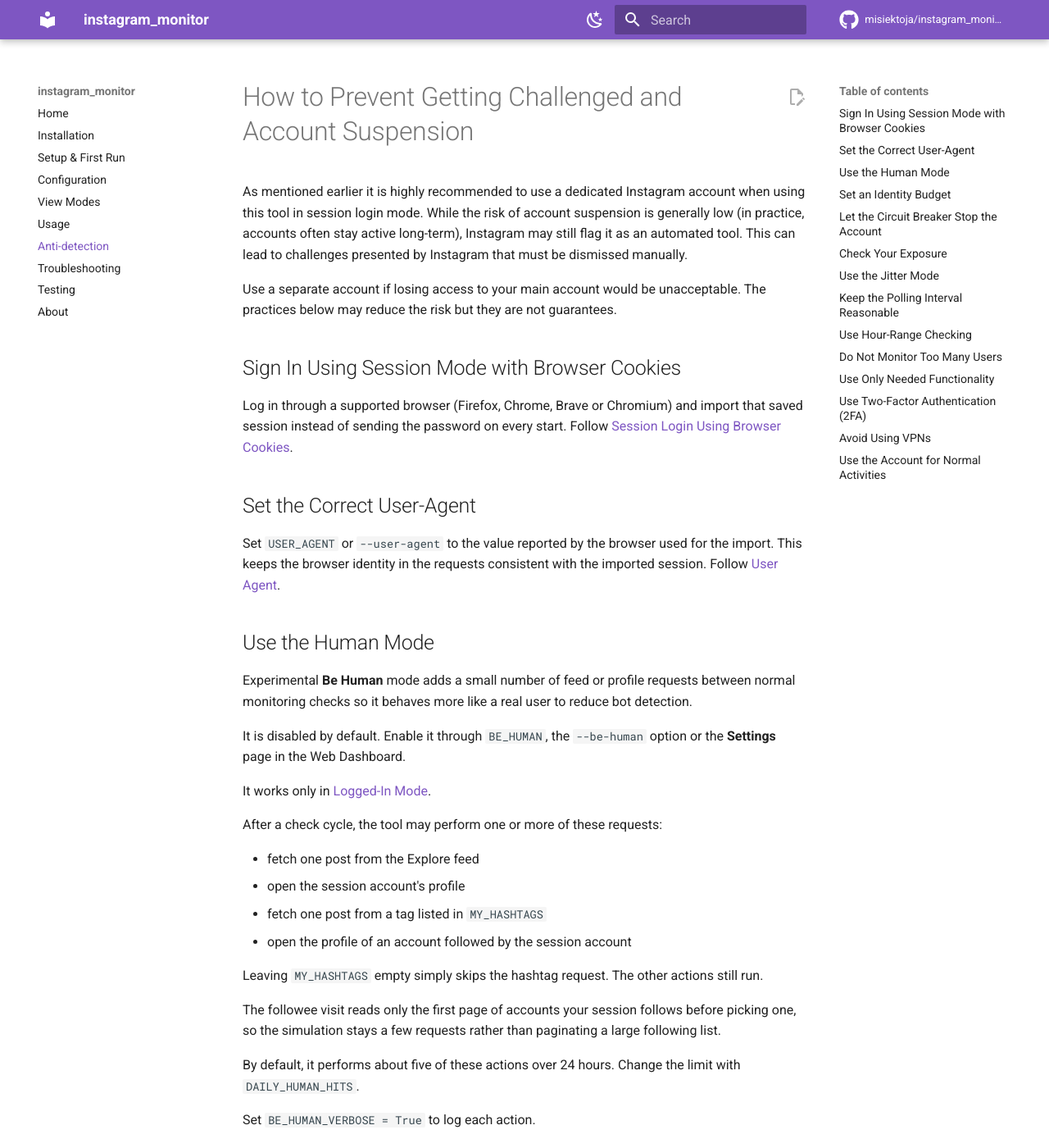
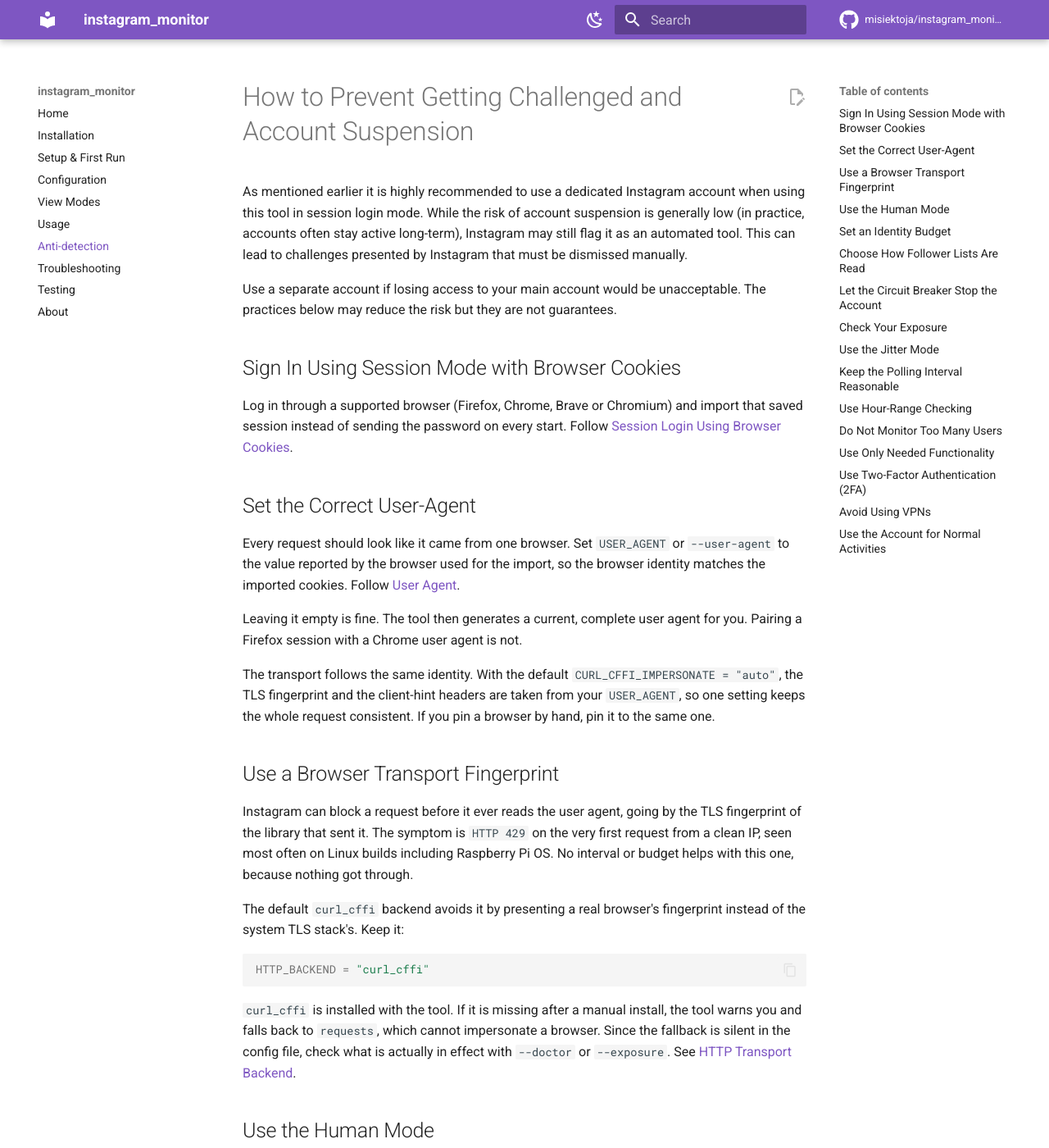
Before and after one commit to misiektoja/instagram_monitor, an MkDocs documentation site: the page built from docs/anti-detection.md, in a window 1280 px wide and 1400 px high. Shown: the whole window at 82% size. Built offline with MkDocs 1.6.1 and Material for MkDocs 9.7.7, drawn with Linux system fonts in a browser that asks for light colours; comment, search, counter and statistics services are not loaded; some of the changed text lies outside the part shown.

Commit message:
docs(anti-detection): cover the transport fingerprint and the follower list source

````diff
--- a/docs/anti-detection.md
+++ b/docs/anti-detection.md
@@ -12,7 +12,24 @@
 <a id="set-the-correct-user-agent"></a>
 ## Set the Correct User-Agent
 
-Set `USER_AGENT` or `--user-agent` to the value reported by the browser used for the import. This keeps the browser identity in the requests consistent with the imported session. Follow [User Agent](configuration.md#user-agent).
+Every request should look like it came from one browser. Set `USER_AGENT` or `--user-agent` to the value reported by the browser used for the import, so the browser identity matches the imported cookies. Follow [User Agent](configuration.md#user-agent).
+
+Leaving it empty is fine. The tool then generates a current, complete user agent for you. Pairing a Firefox session with a Chrome user agent is not.
+
+The transport follows the same identity. With the default `CURL_CFFI_IMPERSONATE = "auto"`, the TLS fingerprint and the client-hint headers are taken from your `USER_AGENT`, so one setting keeps the whole request consistent. If you pin a browser by hand, pin it to the same one.
+
+<a id="use-a-browser-transport-fingerprint"></a>
+## Use a Browser Transport Fingerprint
+
+Instagram can block a request before it ever reads the user agent, going by the TLS fingerprint of the library that sent it. The symptom is `HTTP 429` on the very first request from a clean IP, seen most often on Linux builds including Raspberry Pi OS. No interval or budget helps with this one, because nothing got through.
+
+The default `curl_cffi` backend avoids it by presenting a real browser's fingerprint instead of the system TLS stack's. Keep it:
+
+```ini
+HTTP_BACKEND = "curl_cffi"
+```
+
+`curl_cffi` is installed with the tool. If it is missing after a manual install, the tool warns you and falls back to `requests`, which cannot impersonate a browser. Since the fallback is silent in the config file, check what is actually in effect with `--doctor` or `--exposure`. See [HTTP Transport Backend](usage.md#http-transport-backend).
 
 <a id="use-the-human-mode"></a>
 ## Use the Human Mode
@@ -60,6 +77,15 @@
 You can also set it for one run with `--identity-budget 750`.
 
 A partial fetch is never written to the baseline file. If the budget stops a fetch halfway, the previous complete list stays in place and the comparison is skipped rather than reporting every unfetched account as an unfollow.
+
+<a id="choose-how-follower-lists-are-read"></a>
+## Choose How Follower Lists Are Read
+
+`FOLLOW_LIST_SOURCE` selects the surface the follower and following lists are read from. The default `auto` reads them over the REST endpoints Instagram's own web app calls and falls back to the older GraphQL queries only when REST is gone before it returned anybody. Both cost the same number of names, so this choice is about staying on a working surface, not about exposure. Leave it on `auto` unless one surface starts failing for you.
+
+The `browser` source is different. It drives a real browser through the follower dialog instead of calling the API, and a browser session that scrolls those dialogs for hours does not look like a person. **It can cost you the account.** `auto` never picks it. Read [Browser Source](usage.md#browser-source-experimental) before turning it on, and only with an account you can afford to lose.
+
+It also has to agree with the rest of the session. The browser runs Chromium, so `HTTP_BACKEND` must be `curl_cffi` and your user agent and impersonation target must name the same browser family. Monitoring refuses to start on a mismatch and the Web Dashboard refuses a settings change that would create one, rather than let one session reach Instagram as two different clients. See [Follower List Source](usage.md#follower-list-source).
 
 <a id="let-the-circuit-breaker-stop-the-account"></a>
 ## Let the Circuit Breaker Stop the Account
````
Also changed, not shown: docs/troubleshooting.md (+1 -1 lines).
